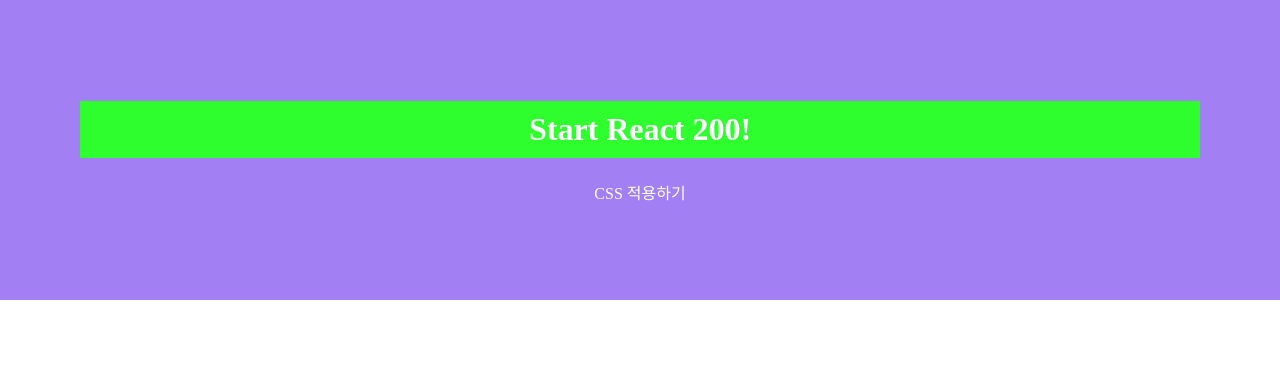
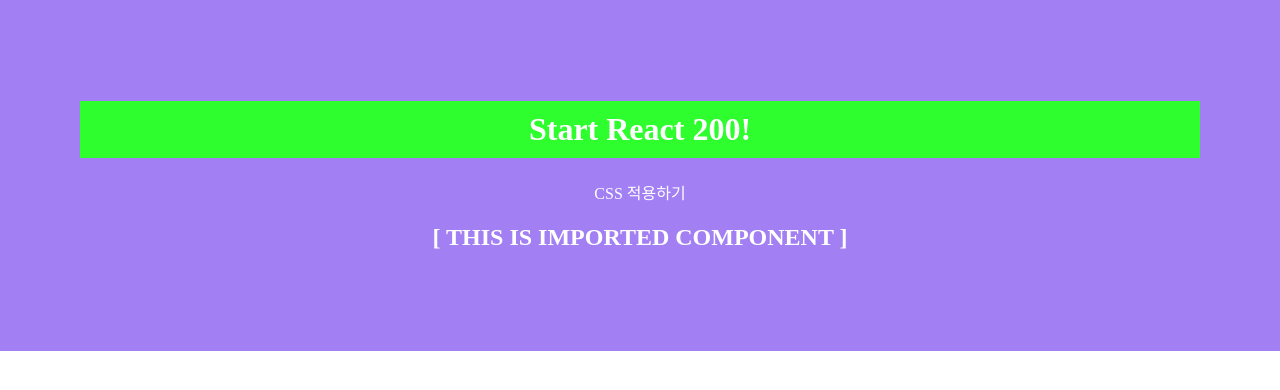
Before and after one commit to paki1019/react200, a React (Create React App) app: page / in a window 1280 px wide. Shown: the top 390 px of the page. Built offline with nearby package versions, Linux system fonts and the light colour scheme.

Commit message:
Component 사용하기

```diff
--- a/src/App.js
+++ b/src/App.js
@@ -1,10 +1,13 @@
+import React from "react";
 import './App.css';
+import ImportComponent from "./R003_ImportComponent"
 
 function App() {
   return (
     <div>
       <h1>Start React 200!</h1>
       <p>CSS 적용하기</p>
+      <ImportComponent></ImportComponent>
     </div>
   );
 }
--- /dev/null
+++ b/src/R003_ImportComponent.js
@@ -0,0 +1,11 @@
+import React, { Component } from "react";
+
+class R003_ImportComponent extends Component {
+    render() {
+        return (
+            <h2>[ THIS IS IMPORTED COMPONENT ]</h2>
+        )
+    }
+}
+
+export default R003_ImportComponent
```
